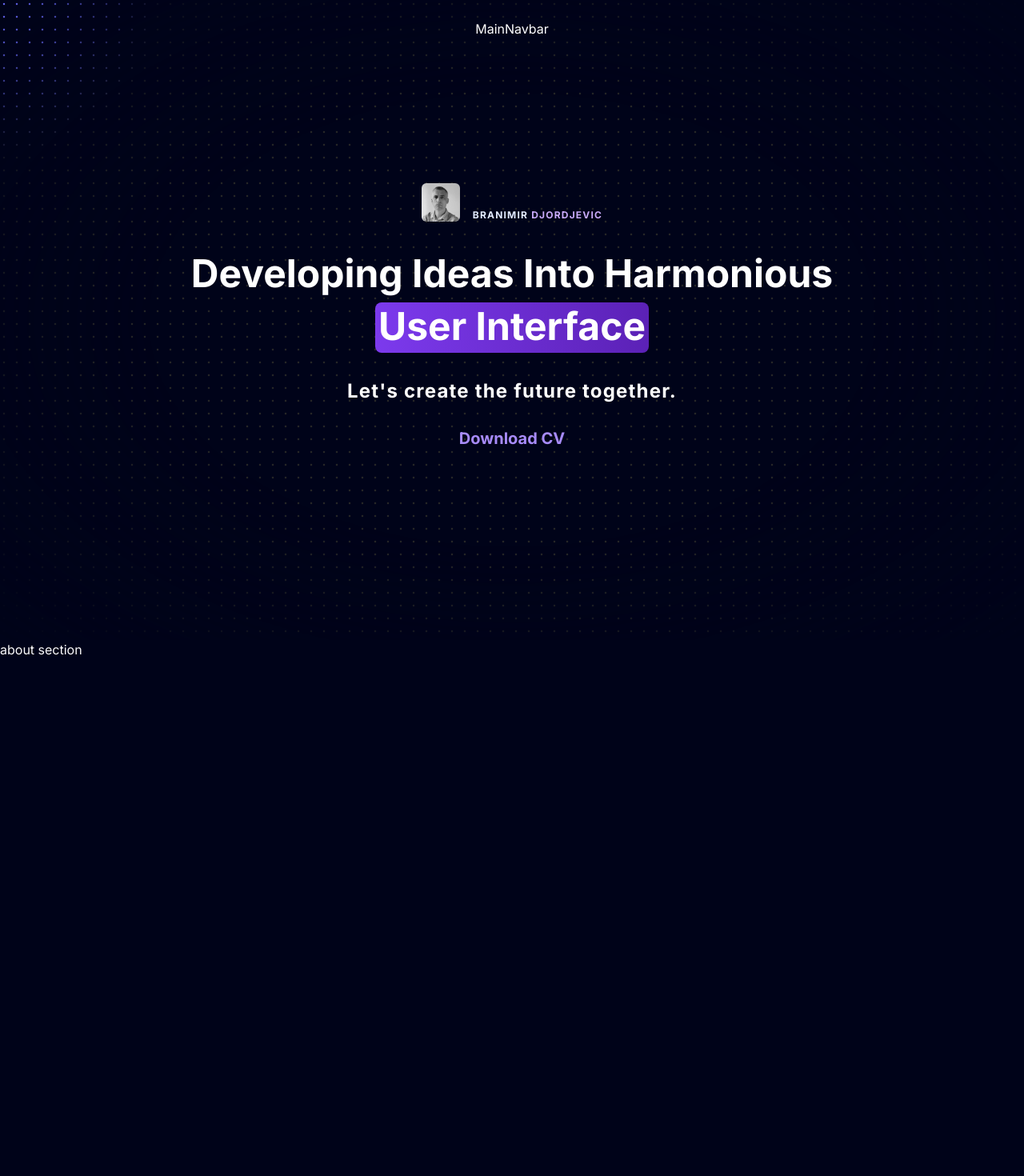
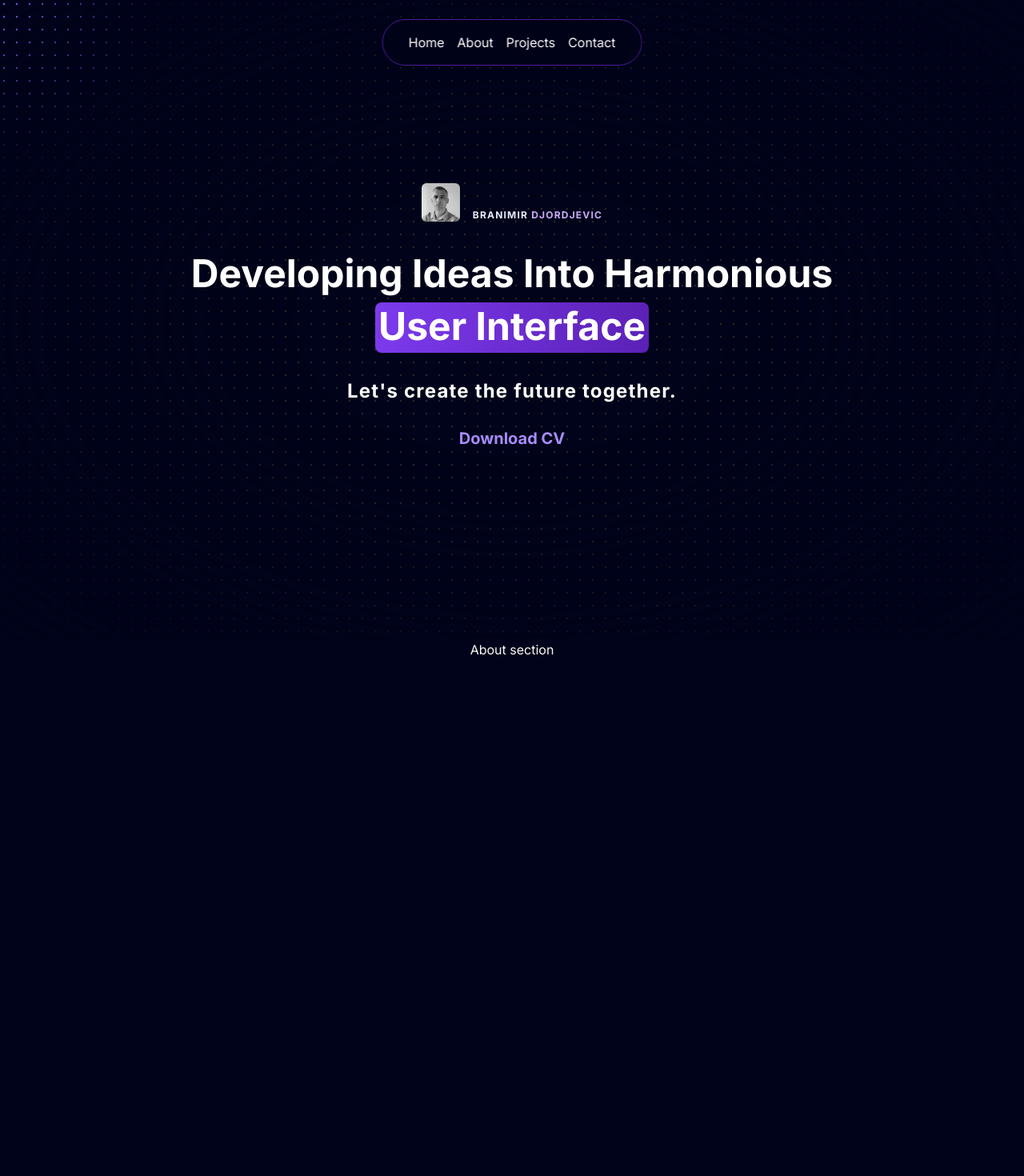
Before and after one commit to branimir1111/portfolio-next-typescript, a Next.js app: page / in a window 1280 px wide. Shown: the top 1470 px of the page at 80% size. Built offline with nearby package versions, Linux system fonts and the light colour scheme.

Commit message:
adding navbar with glass effect

```diff
--- a/app/page.tsx
+++ b/app/page.tsx
@@ -2,13 +2,20 @@
 
 import MainNavbar from '@/components/MainNavbar/MainNavbar';
 import Hero from '@/components/Hero/Hero';
+import About from '@/components/About/About';
+import Projects from '@/components/Projects/Projects';
+import Contact from '@/components/Contact/Contact';
 
 const Home = () => {
   return (
-    <main className="dark:bg-black-100">
+    <main>
       <MainNavbar />
-      <Hero />
-      <div className="w-full min-h-screen">about section</div>
+      <div className="relative dark:bg-black-100">
+        <Hero />
+        <About />
+        <Projects />
+        <Contact />
+      </div>
     </main>
   );
 };
--- /dev/null
+++ b/components/About/About.tsx
@@ -0,0 +1,8 @@
+const About = () => {
+  return (
+    <section id="about" className="w-full min-h-screen text-center">
+      About section
+    </section>
+  );
+};
+export default About;
--- /dev/null
+++ b/components/Contact/Contact.tsx
@@ -0,0 +1,8 @@
+const Contact = () => {
+  return (
+    <section id="contact" className="w-full min-h-screen text-center">
+      Contact section
+    </section>
+  );
+};
+export default Contact;
--- a/components/Hero/Hero.tsx
+++ b/components/Hero/Hero.tsx
@@ -5,7 +5,7 @@ import Image from 'next/image';
 
 const Hero = () => {
   return (
-    <>
+    <section id="home">
       <HeroHighlight containerClassName="min-h-screen dark:bg-black-100">
         <motion.h1
           initial={{
@@ -33,7 +33,7 @@ const Hero = () => {
             </p>
           </div>
           Developing Ideas Into Harmonious{' '}
-          <Highlight className="text-black dark:text-white">
+          <Highlight className="text-black dark:text-white text-nowrap">
             User Interface
           </Highlight>
           <p className="mt-8 text-center md:tracking-wider text-sm md:text-lg lg:text-2xl">
@@ -48,7 +48,7 @@ const Hero = () => {
           </a>
         </motion.h1>
       </HeroHighlight>
-    </>
+    </section>
   );
 };
 export default Hero;
--- a/components/MainNavbar/MainNavbar.tsx
+++ b/components/MainNavbar/MainNavbar.tsx
@@ -1,9 +1,20 @@
 const MainNavbar = () => {
   return (
-    <nav className="absolute top-6 left-1/2 -translate-x-1/2 z-50 bg-black-100">
-      <a href="#" className="text-white">
-        MainNavbar
-      </a>
+    <nav className="fixed grid place-items-center top-6 left-1/2 -translate-x-1/2 z-50 bg-transparent">
+      <div className="bg-black-100 flex gap-4 py-4 px-8 border border-violet-900 rounded-full bg-opacity-70 backdrop-blur-md">
+        <a href="#home" className="text-white">
+          Home
+        </a>
+        <a href="#about" className="text-white">
+          About
+        </a>
+        <a href="#projects" className="text-white">
+          Projects
+        </a>
+        <a href="#contact" className="text-white">
+          Contact
+        </a>
+      </div>
     </nav>
   );
 };
--- /dev/null
+++ b/components/Projects/Projects.tsx
@@ -0,0 +1,8 @@
+const Projects = () => {
+  return (
+    <section id="projects" className="w-full min-h-screen text-center">
+      Projects section
+    </section>
+  );
+};
+export default Projects;
--- a/components/ui/hero-highlight.tsx
+++ b/components/ui/hero-highlight.tsx
@@ -29,13 +29,13 @@ const HeroHighlight = ({
   return (
     <div
       className={cn(
-        'relative h-[40rem] flex items-center bg-white dark:bg-black justify-center w-full group',
+        'relative h-[40rem] flex items-center bg-white dark:bg-black-100 justify-center w-full group',
         containerClassName
       )}
       onMouseMove={handleMouseMove}
     >
       <div className="absolute inset-0 bg-dot-thick-neutral-300 dark:bg-dot-thick-neutral-800 pointer-events-none" />
-      <div className="absolute pointer-events-none inset-0 flex items-center justify-center dark:bg-black-100 bg-white [mask-image:radial-gradient(ellipse_at_center,transparent_50%,black)]"></div>
+      <div className="absolute pointer-events-none inset-0 flex items-center justify-center dark:bg-black-100 bg-white [mask-image:radial-gradient(ellipse_at_center,transparent_30%,black)]"></div>
       <motion.div
         className="pointer-events-none bg-dot-thick-indigo-500 dark:bg-dot-thick-indigo-500 absolute inset-0 opacity-0 transition duration-300 group-hover:opacity-100"
         style={{
```
